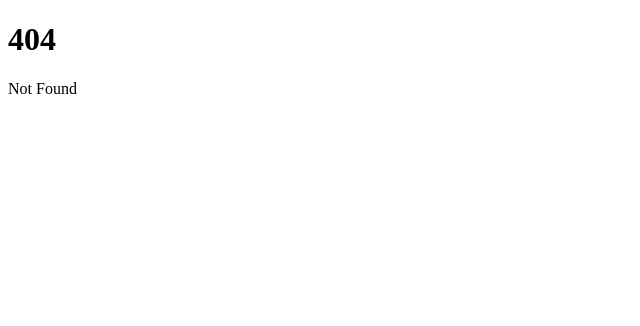
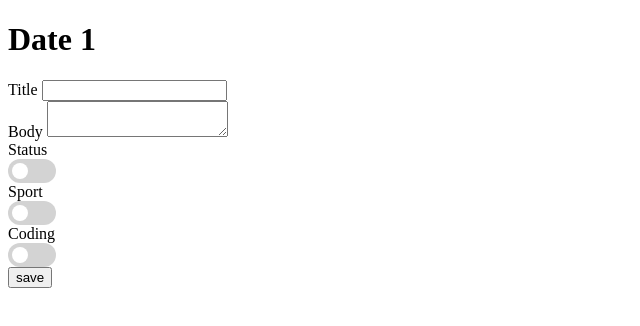
Before and after one commit to seifbaa123/journaling-app, a SvelteKit app: page /1 in a window 1280 px wide. Before the commit this address had no page. Shown: the top 326 px of the page, without its empty margins (0-640 px from the left). Built offline with nearby package versions, Linux system fonts and the light colour scheme; no server answers; the database is empty.

Commit message:
create and update journals

```diff
--- /dev/null
+++ b/src/lib/Switch.svelte
@@ -0,0 +1,57 @@
+<script lang="ts">
+	export let checked: boolean = false;
+	export let onChange: ((value: boolean) => void) | undefined = undefined;
+</script>
+
+<!-- svelte-ignore a11y-click-events-have-key-events -->
+<!-- svelte-ignore a11y-no-static-element-interactions -->
+<div
+	class="switch {checked ? 'active' : ''}"
+	on:click={() => {
+		checked = !checked;
+		if (onChange != undefined) onChange(checked);
+	}}
+/>
+
+<style>
+	.switch {
+		width: 3rem;
+		height: 1.5rem;
+		position: relative;
+		border-radius: 100vh;
+		background-color: lightgray;
+		cursor: pointer;
+	}
+
+	.switch::before {
+		content: '';
+		width: 1rem;
+		height: 1rem;
+		display: block;
+		position: absolute;
+		border-radius: 50%;
+		top: 0.25rem;
+		left: 0.25rem;
+		background-color: white;
+		transition: left 0.2s ease-in;
+	}
+
+	:global([dir='rtl']) .switch::before {
+		left: unset;
+		right: 0.25rem;
+		transition: right 0.2s ease-in;
+	}
+
+	.switch.active {
+		background-color: lightblue;
+	}
+
+	.switch.active::before {
+		left: 1.75rem;
+	}
+
+	:global([dir='rtl']) .switch.active::before {
+		left: unset;
+		right: 1.75rem;
+	}
+</style>
--- a/src/routes/+page.svelte
+++ b/src/routes/+page.svelte
@@ -1,12 +1,14 @@
 <script lang="ts">
+	import { goto } from '$app/navigation';
 	import Calendar from '$lib/calendar/Calendar.svelte';
+	import { formatDate } from '$lib/utils.js';
 
 	export let data;
 	console.log(data.journals);
 </script>
 
 <div class="container">
-	<Calendar onDateSelected={({ day, month, year }) => alert(`${day}/${month}/${year}`)} />
+	<Calendar onDateSelected={(date) => goto(`/${formatDate(date)}`)} />
 </div>
 
 <style>
--- /dev/null
+++ b/src/routes/[date]/+page.server.ts
@@ -0,0 +1,13 @@
+import db from "$lib/server/db"
+
+export async function load({ params }) {
+    const journal = await db.journal.findFirst({
+        where: {
+            date: params.date,
+        }
+    })
+
+    return {
+        journal,
+    };
+}
--- /dev/null
+++ b/src/routes/[date]/+page.svelte
@@ -0,0 +1,78 @@
+<script lang="ts">
+	import { goto } from '$app/navigation';
+	import { page } from '$app/stores';
+
+	import Switch from '$lib/Switch.svelte';
+
+	export let data;
+
+	let isJournalExist = true;
+	let journal = { ...data.journal };
+
+	if (data.journal === null) {
+		isJournalExist = false;
+		journal = {
+			date: $page.params.date,
+			title: '',
+			body: '',
+			status: false,
+			sport: false,
+			coding: false
+		};
+	}
+
+	async function handleSubmit(e: Event) {
+		e.preventDefault();
+
+		if (isJournalExist) {
+			fetch(`/api/journals/${journal.date}`, {
+				method: 'PUT',
+				headers: {
+					'Content-type': 'application/json'
+				},
+				body: JSON.stringify(journal)
+			});
+		} else {
+			isJournalExist = true;
+			fetch(`/api/journals/`, {
+				method: 'POST',
+				headers: {
+					'Content-type': 'application/json'
+				},
+				body: JSON.stringify(journal)
+			});
+		}
+
+		goto('/');
+	}
+</script>
+
+<h1>Date {$page.params.date}</h1>
+
+<form on:submit={handleSubmit}>
+	<div>
+		<label>
+			Title
+			<input type="text" bind:value={journal.title} />
+		</label>
+	</div>
+	<div>
+		<label>
+			Body
+			<textarea bind:value={journal.body} />
+		</label>
+	</div>
+	<div>
+		Status
+		<Switch bind:checked={journal.status} />
+	</div>
+	<div>
+		Sport
+		<Switch bind:checked={journal.sport} />
+	</div>
+	<div>
+		Coding
+		<Switch bind:checked={journal.coding} />
+	</div>
+	<button>save</button>
+</form>
--- a/src/routes/api/journals/+server.ts
+++ b/src/routes/api/journals/+server.ts
@@ -8,6 +8,6 @@ export async function GET() {
 
 export async function POST({ request }) {
     const body = await request.json()
-    const journal = await db.journal.create(body)
+    const journal = await db.journal.create({ data: body })
     return json({ journal })
 }
```
Also changed, not shown: src/lib/utils.ts (added, +7 -0 lines).
